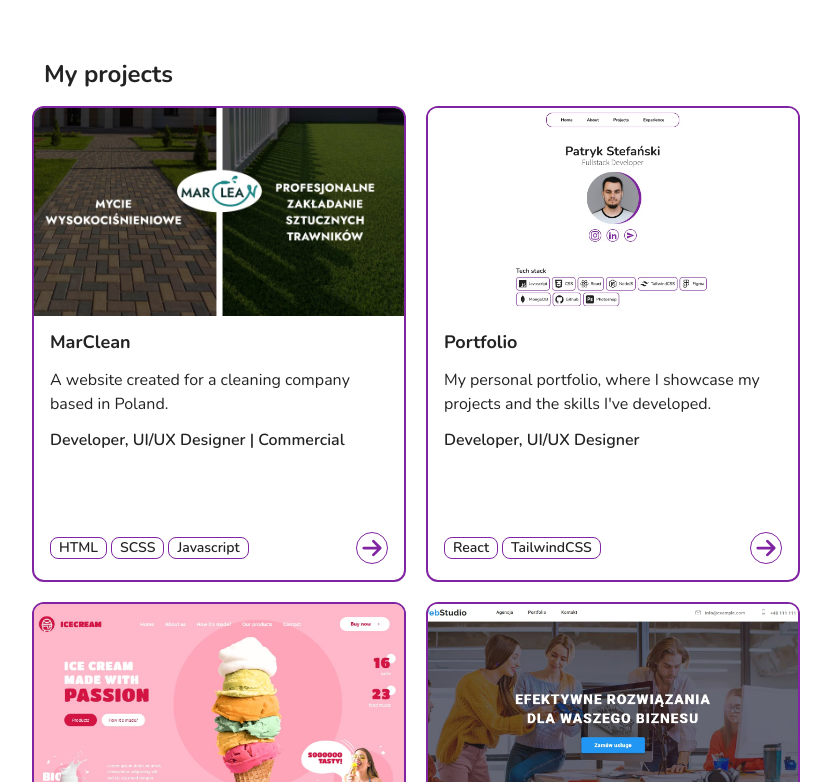
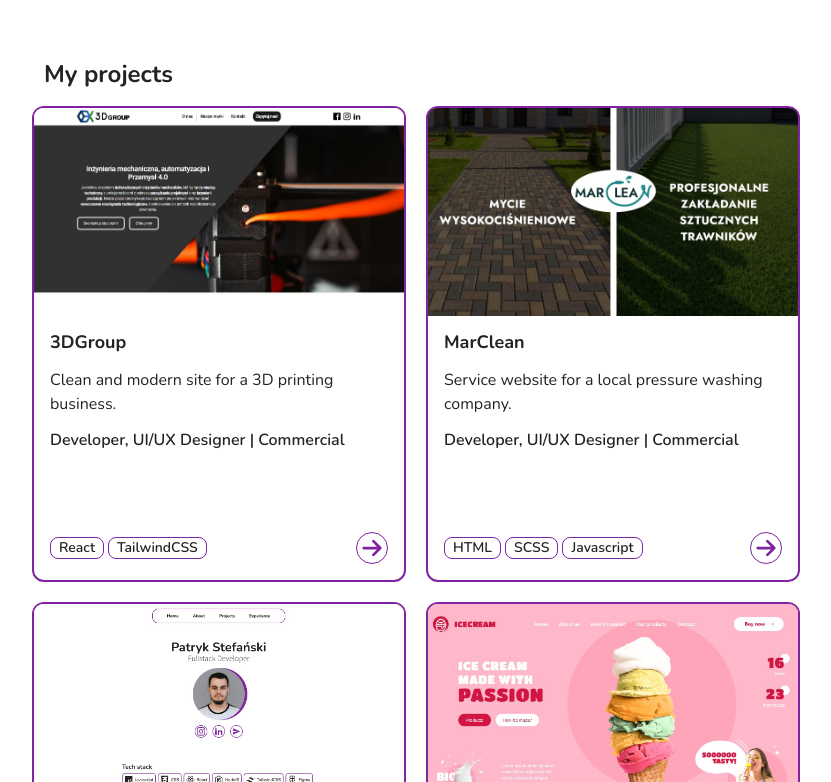
Before and after one commit to S4ter/Portfolio, a React (Create React App) app: page / in a window 1280 px wide. Shown: the part 766-1548 px from the top of the page, without its empty margins (224-1055 px from the left). Built offline with nearby package versions, Linux system fonts and the light colour scheme.

Commit message:
new project added - 3dgroup

```diff
--- a/src/components/Maininfo.js
+++ b/src/components/Maininfo.js
@@ -107,11 +107,6 @@ function Maininfo() {
           </div>
         </div>
       </div>
-      {/* <p className="px-7 text-wrap font-Ssp text-lg text-textmaindescription">
-        I excel at merging creativity with technology to deliver innovative
-        solutions. Check out my work - let's create something exceptional
-        together!
-      </p> */}
     </div>
   );
 }
--- a/src/components/Projects.js
+++ b/src/components/Projects.js
@@ -18,13 +18,44 @@ export default function Projects() {
         </h2>
         <div className="grid grid-cols-1 md:grid-cols-2 mx-4 md:mx-0 gap-5 py-5 rounded-xl">
           <div className=" border-2 border-defaultpurple dark:border-white rounded-xl pb-4">
+            <div className="rounded-t-[9px] bg-d3group bg-cover bg-center h-52"></div>
+            <div className="px-4 mt-3 mb-20">
+              <div>
+                <p className="mb-3 text-textdefault dark:text-white text-lg font-bold font-Nunito">
+                  3DGroup
+                </p>
+                <p className="mb-3 text-textdefault dark:text-textdark font-Nunito">
+                  Clean and modern site for a 3D printing business.
+                </p>
+              </div>
+              <p className="text-textdefault dark:text-white font-semibold font-Nunito">
+                Developer, UI/UX Designer | Commercial
+              </p>
+            </div>
+            <div className="flex flex-row justify-between px-4">
+              <div className="flex flex-row gap-1">
+                <div className="border border-defaultpurple dark:border-white px-2 m-auto rounded-lg font-Nunito text-textdefault dark:text-white font-semibold text-sm">
+                  React
+                </div>
+                <div className="border border-defaultpurple dark:border-white px-2 m-auto rounded-lg font-Nunito text-textdefault dark:text-white font-semibold text-sm">
+                  TailwindCSS
+                </div>
+              </div>
+              <a href="/">
+                <svg className="border border-defaultpurple dark:border-white rounded-full px-1  w-5 h-5 fill-[#8024a1] dark:fill-white m-auto md:w-8 md:h-8">
+                  <use xlinkHref={`${icons}#icon-arrow-right`} />
+                </svg>
+              </a>
+            </div>
+          </div>
+          <div className=" border-2 border-defaultpurple dark:border-white rounded-xl pb-4">
             <div className="rounded-t-[9px] bg-marclean bg-cover bg-center h-52"></div>
             <div className="px-4 mt-3 mb-20">
               <p className="mb-3 text-textdefault dark:text-white text-lg font-bold font-Nunito">
                 MarClean
               </p>
               <p className="mb-3 text-textdefault dark:text-textdark font-Nunito">
-                A website created for a cleaning company based in Poland.
+                Service website for a local pressure washing company.
               </p>
               <p className="text-textdefault dark:text-white font-semibold font-Nunito">
                 Developer, UI/UX Designer | Commercial
@@ -74,7 +105,7 @@ export default function Projects() {
                   TailwindCSS
                 </div>
               </div>
-              <a href="/">
+              <a href="https://s4ter.github.io/Portfolio/">
                 <svg className="border border-defaultpurple dark:border-white rounded-full px-1  w-5 h-5 fill-[#8024a1] dark:fill-white m-auto md:w-8 md:h-8">
                   <use xlinkHref={`${icons}#icon-arrow-right`} />
                 </svg>
@@ -152,86 +183,6 @@ export default function Projects() {
           </div>
         </div>
       </div>
-      {/* <div className="grid grid-cols-1 lg:grid-cols-2 gap-3 max-w-[1200px] ">
-				<div
-					data-aos="fade-up"
-					className=" text-left rounded-3xl max-w-[450px] hover:bg-[#e3d0ff70] py-3 flex flex-col items-center"
-				>
-					<a
-						href="https://marclean.pl"
-						target="_blank"
-						rel="noreferrer"
-						className="max-w-[55%] h-[100px] block m-auto cursor-pointer"
-					>
-						<img src={logomarclean} className="" alt="Marclean logo" />
-					</a>
-					<div className="border-t-4 border-gray-800 max-w-[80%] m-auto pt-4">
-						<h4 className="text-textmaintitle font-Nunito font-bold text-2xl leading-none mb-1">
-							MarClean
-						</h4>
-						<p className="text-gray-400 font-Nunito font-light text-sm mb-1">
-							UI/UX Designer and Developer | Commercial
-						</p>
-						<p className=" text-wrap font-Ssp text-lg text-textmaindescription ">
-							The website highlights the cleaning company's services, including
-							residential and commercial cleaning, with a focus on
-							professionalism and customer satisfaction.
-						</p>
-					</div>
-				</div>
-				<div
-					data-aos="fade-up"
-					className="flex flex-col items-center text-left rounded-3xl max-w-[450px] h-[340px] hover:bg-[#e3d0ff70] py-3"
-				>
-					<a
-						href="https://weronikababik.github.io/projekt-grupa-6/"
-						target="_blank"
-						rel="noreferrer"
-						className="max-w-[300px] h-[100px] flex items-center cursor-pointer"
-					>
-						<img src={icecreamlogo} className="" alt="Marclean logo" />
-					</a>
-					<div className="border-t-4 border-gray-800 max-w-[80%] pt-4">
-						<h4 className="text-textmaintitle font-Nunito font-bold text-2xl leading-none mb-1">
-							IceCream
-						</h4>
-						<p className="text-gray-400 font-Nunito font-light text-sm mb-1">
-							Developer | Group Practice
-						</p>
-						<p className=" text-wrap font-Ssp text-lg text-textmaindescription ">
-							A sample website for an ice cream shop, highlighting the menu and
-							brand values with a user-friendly design for easy navigation.
-						</p>
-					</div>
-				</div>
-				<div
-					data-aos="fade-up"
-					className="text-left rounded-3xl max-w-[450px] h-[340px] hover:bg-[#e3d0ff70] py-3"
-				>
-					<a
-						href="https://s4ter.github.io/WebStudio"
-						target="_blank"
-						rel="noreferrer"
-						className="max-w-[60%] h-[100px] block m-auto cursor-pointer"
-					>
-						<img src={webstudiologo} className="" alt="Webstudio logo" />
-					</a>
-					<div className="border-t-4 border-gray-800 max-w-[80%] m-auto pt-4">
-						<h4 className="text-textmaintitle font-Nunito font-bold text-2xl leading-none mb-1">
-							WebStudio
-						</h4>
-						<p className="text-gray-400 font-Nunito font-light text-sm mb-1">
-							Developer | Practice
-						</p>
-						<p className=" text-wrap font-Ssp text-lg text-textmaindescription ">
-							A demo website for an IT services company, highlighting their
-							services and making it easy for potential clients to get in touch.
-							It focuses on clear communication and providing essential
-							information quickly.
-						</p>
-					</div>
-				</div>
-			</div> */}
     </div>
   );
 }
--- a/tailwind.config.js
+++ b/tailwind.config.js
@@ -27,6 +27,7 @@ module.exports = {
         icecream: "url('/src/images/icecream2.jpg')",
         webstudio: "url('/src/images/webstudio.jpg')",
         portfolio: "url('/src/images/portfolio.jpg')",
+        d3group: "url('/src/images/3dgroup.jpg')",
         foto: "url('/src/images/foto.jpg')",
       },
       textColor: {
```
Also changed, not shown: src/images/3dgroup.jpg (added), 1 other file (tests, documents, lock files or other folders). Lines whose indentation alone changed are shown as unchanged.
